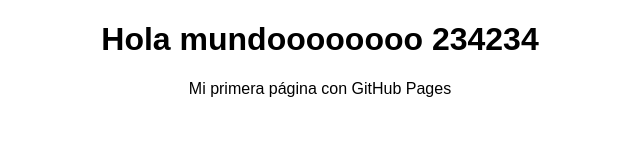
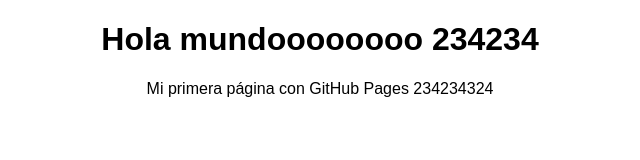
Before and after one commit to val777879/mi-pagina-web, a plain HTML site: page index.html in a window 1280 px wide. Shown: the whole page, without its empty margins (320-960 px from the left). Drawn offline with Linux system fonts and the light colour scheme.

Commit message:
Update index.html

```diff
--- a/index.html
+++ b/index.html
@@ -14,7 +14,7 @@
 <h1>Hola mundoooooooo 234234</h1>
 <script src="script.js"></script>
 
-<p>Mi primera página con GitHub Pages</p>
+<p>Mi primera página con GitHub Pages 234234324</p>
 
 </body>
 </html>
```
